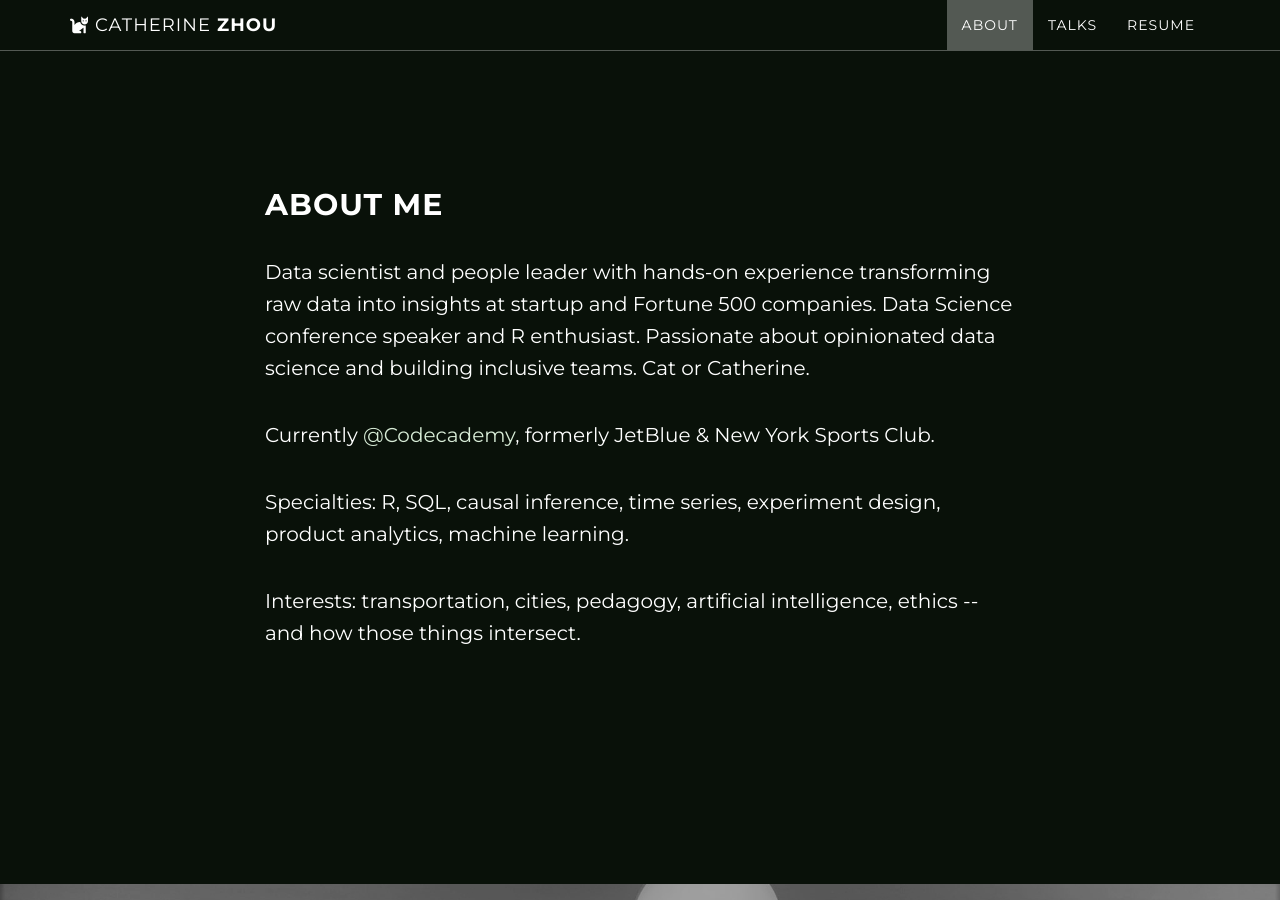
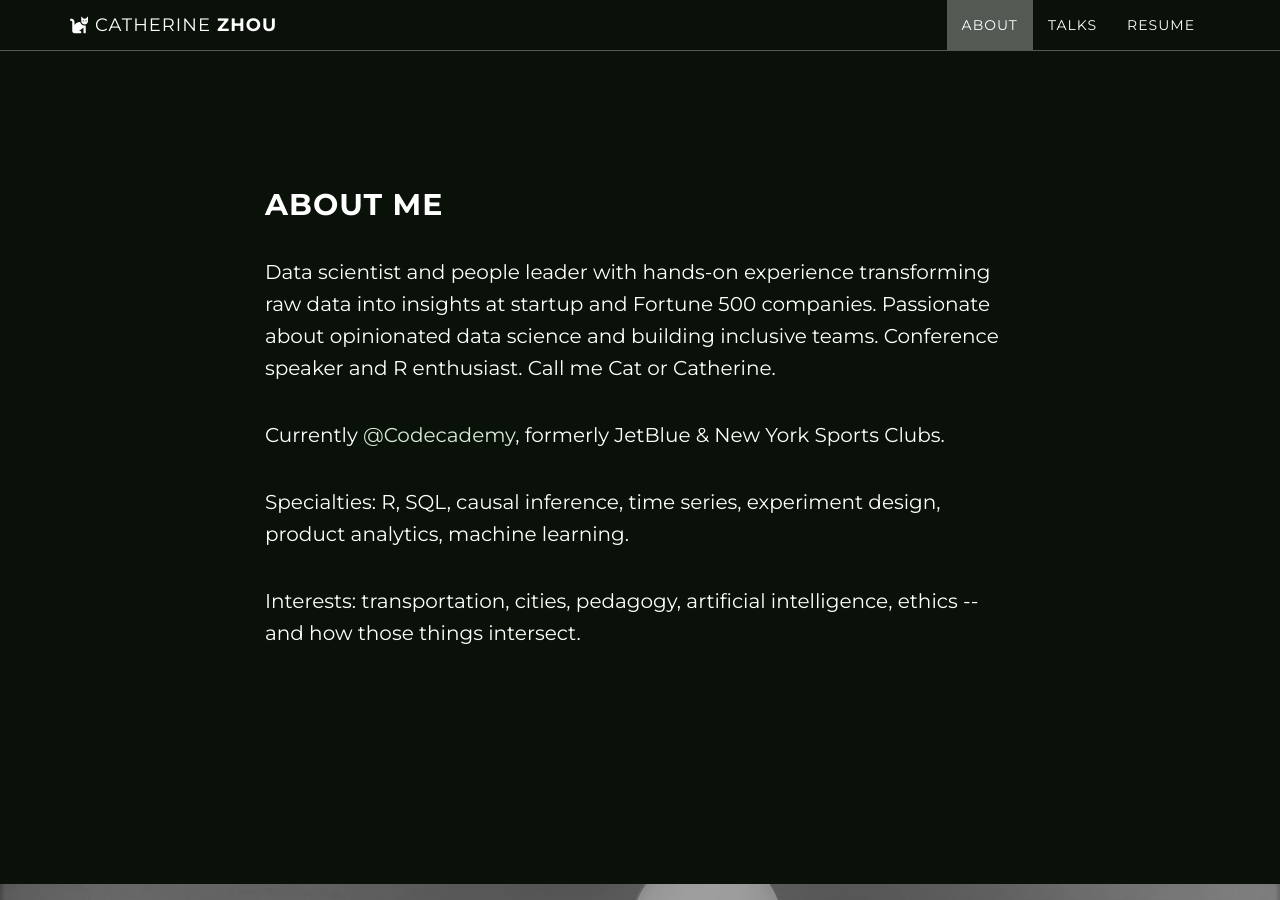
Before and after one commit to cattystats/cattystats.github.io, a Jekyll site: the page built from index.html, in a window 1280 px wide and 900 px high, scrolled down 912 px. Built offline with Jekyll 4.4.1, drawn with Linux system fonts in a browser that asks for light colours; nearby versions of some CDN libraries.

Commit message:
the extent of my html knowledge

```diff
--- a/_includes/about.html
+++ b/_includes/about.html
@@ -3,8 +3,8 @@
         <div class="row">
             <div class="col-lg-8 col-lg-offset-2">
                 <h2>About Me</h2>
-                <p>Data scientist and people leader with hands-on experience transforming raw data into insights at startup and Fortune 500 companies. Data Science conference speaker and R enthusiast. Passionate about opinionated data science and building inclusive teams. Cat or Catherine.</p>
-                <p>Currently <a href="https://www.codecademy.com/">@Codecademy</a>, formerly JetBlue & New York Sports Club.</p>
+                <p>Data scientist and people leader with hands-on experience transforming raw data into insights at startup and Fortune 500 companies. Passionate about opinionated data science and building inclusive teams. Conference speaker and R enthusiast. Call me Cat or Catherine.</p>
+                <p>Currently <a href="https://www.codecademy.com/">@Codecademy</a>, formerly JetBlue & New York Sports Clubs.</p>
                 <p>Specialties: R, SQL, causal inference, time series, experiment design, product analytics, machine learning.</p>
                 <p>Interests: transportation, cities, pedagogy, artificial intelligence, ethics -- and how those things intersect.</p>
             </div>
```
